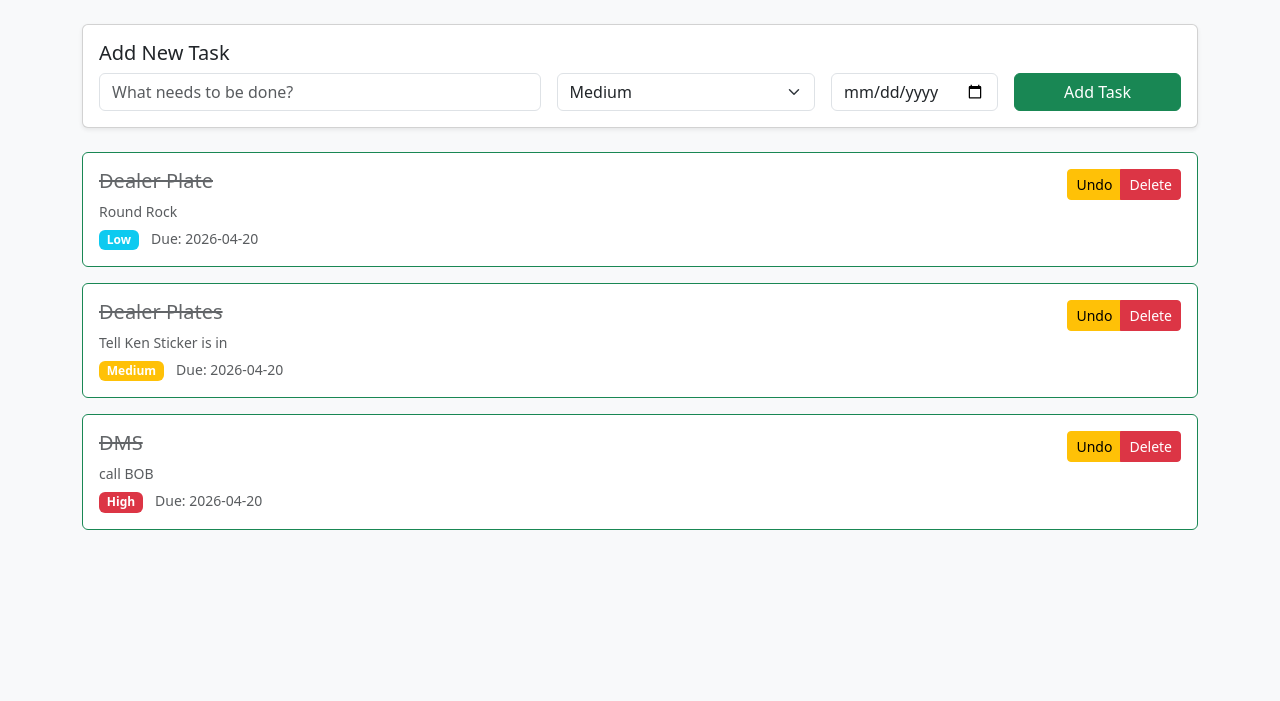
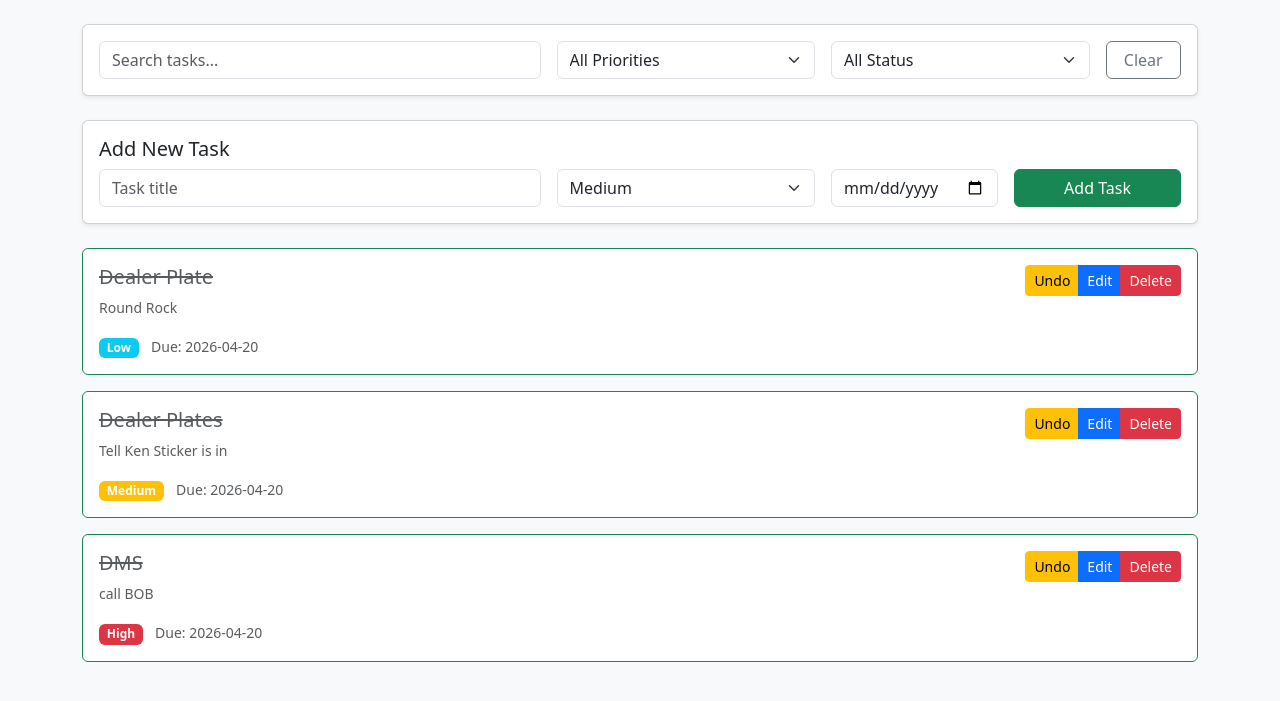
Before and after one commit to g6b9jwt278-alt/g6b9jwt278-task-manager, a Flask app: page / in a window 1280 px wide. Shown: the part 56-757 px from the top of the page. Run offline with Flask 3, Linux system fonts and the light colour scheme; data comes from the database, SQL or seed files in the repository.

Commit message:
Add full featured UI with search and edit

```diff
--- a/templates/index.html
+++ b/templates/index.html
@@ -8,8 +8,9 @@
     <style>
         body { background-color: #f8f9fa; }
         .task-card { transition: all 0.2s; }
-        .task-card:hover { transform: translateY(-2px); box-shadow: 0 4px 12px rgba(0,0,0,0.15); }
-        .completed { text-decoration: line-through; opacity: 0.7; }
+        .task-card:hover { transform: translateY(-3px); box-shadow: 0 8px 20px rgba(0,0,0,0.15); }
+        .completed { text-decoration: line-through; opacity: 0.75; }
+        .overdue { color: #dc3545; font-weight: bold; }
     </style>
 </head>
 <body>
@@ -21,13 +22,42 @@
 
     <div class="container">
 
+        <!-- Search & Filter -->
+        <div class="card mb-4 shadow-sm">
+            <div class="card-body">
+                <div class="row g-3">
+                    <div class="col-md-5">
+                        <input type="text" id="searchInput" class="form-control" placeholder="Search tasks..." onkeyup="loadTasks()">
+                    </div>
+                    <div class="col-md-3">
+                        <select id="priorityFilter" class="form-select" onchange="loadTasks()">
+                            <option value="All">All Priorities</option>
+                            <option value="High">High</option>
+                            <option value="Medium">Medium</option>
+                            <option value="Low">Low</option>
+                        </select>
+                    </div>
+                    <div class="col-md-3">
+                        <select id="statusFilter" class="form-select" onchange="loadTasks()">
+                            <option value="All">All Status</option>
+                            <option value="Pending">Pending</option>
+                            <option value="Completed">Completed</option>
+                        </select>
+                    </div>
+                    <div class="col-md-1">
+                        <button onclick="clearFilters()" class="btn btn-outline-secondary w-100">Clear</button>
+                    </div>
+                </div>
+            </div>
+        </div>
+
         <!-- Add New Task -->
         <div class="card mb-4 shadow-sm">
             <div class="card-body">
-                <h5 class="card-title">Add New Task</h5>
+                <h5>Add New Task</h5>
                 <div class="row g-3">
                     <div class="col-md-5">
-                        <input type="text" id="titleInput" class="form-control" placeholder="What needs to be done?">
+                        <input type="text" id="titleInput" class="form-control" placeholder="Task title">
                     </div>
                     <div class="col-md-3">
                         <select id="priorityInput" class="form-select">
@@ -55,13 +85,26 @@
         const API_URL = '/api/tasks';
 
         async function loadTasks() {
-            const res = await fetch(API_URL);
+            const search = document.getElementById('searchInput').value.trim();
+            const priority = document.getElementById('priorityFilter').value;
+            const status = document.getElementById('statusFilter').value;
+
+            let url = API_URL;
+            const params = new URLSearchParams();
+            if (search) params.append('search', search);
+            if (priority !== 'All') params.append('priority', priority);
+            if (status !== 'All') params.append('status', status);
+
+            if (params.toString()) url += '?' + params.toString();
+
+            const res = await fetch(url);
             const tasks = await res.json();
+
             const container = document.getElementById('taskList');
             container.innerHTML = '';
 
             if (tasks.length === 0) {
-                container.innerHTML = `<p class="text-muted text-center py-5">No tasks yet. Add one above!</p>`;
+                container.innerHTML = `<p class="text-center text-muted py-5">No tasks found.</p>`;
                 return;
             }
 
@@ -71,18 +114,19 @@
                 card.innerHTML = `
                     <div class="card-body">
                         <div class="d-flex justify-content-between align-items-start">
-                            <div>
+                            <div class="flex-grow-1">
                                 <h5 class="${task.completed ? 'completed' : ''}">${task.title}</h5>
-                                ${task.description ? `<p class="text-muted small mb-1">${task.description}</p>` : ''}
+                                ${task.description ? `<p class="text-muted small">${task.description}</p>` : ''}
                                 <div>
                                     <span class="badge bg-${task.priority === 'High' ? 'danger' : task.priority === 'Medium' ? 'warning' : 'info'}">${task.priority}</span>
-                                    ${task.due_date ? `<small class="ms-2 text-muted">Due: ${task.due_date}</small>` : ''}
+                                    ${task.due_date ? `<small class="ms-2 ${new Date(task.due_date) < new Date() && !task.completed ? 'overdue' : 'text-muted'}">Due: ${task.due_date}</small>` : ''}
                                 </div>
                             </div>
                             <div class="btn-group">
                                 <button onclick="toggleComplete(${task.id})" class="btn btn-sm ${task.completed ? 'btn-warning' : 'btn-success'}">
-                                    ${task.completed ? 'Undo' : 'Complete'}
+                                    ${task.completed ? 'Undo' : '✓ Complete'}
                                 </button>
+                                <button onclick="editTask(${task.id}, '${task.title.replace(/'/g, "\\'")}', '${(task.description || '').replace(/'/g, "\\'")}', '${task.due_date || ''}', '${task.priority}')" class="btn btn-sm btn-primary">Edit</button>
                                 <button onclick="deleteTask(${task.id})" class="btn btn-sm btn-danger">Delete</button>
                             </div>
                         </div>
@@ -94,15 +138,16 @@
 
         async function addTask() {
             const title = document.getElementById('titleInput').value.trim();
-            const priority = document.getElementById('priorityInput').value;
-            const due_date = document.getElementById('dueDateInput').value;
-
             if (!title) return alert("Please enter a task title");
 
             await fetch(API_URL, {
                 method: 'POST',
-                headers: { 'Content-Type': 'application/json' },
-                body: JSON.stringify({ title, priority, due_date })
+                headers: {'Content-Type': 'application/json'},
+                body: JSON.stringify({
+                    title: title,
+                    priority: document.getElementById('priorityInput').value,
+                    due_date: document.getElementById('dueDateInput').value
+                })
             });
 
             document.getElementById('titleInput').value = '';
@@ -112,7 +157,7 @@
         async function toggleComplete(id) {
             await fetch(`${API_URL}/${id}`, {
                 method: 'PUT',
-                headers: { 'Content-Type': 'application/json' },
+                headers: {'Content-Type': 'application/json'},
                 body: JSON.stringify({ completed: true })
             });
             loadTasks();
@@ -125,7 +170,33 @@
             }
         }
 
-        // Load tasks on page load
+        function editTask(id, title, description, due_date, priority) {
+            const newTitle = prompt("Edit Title:", title);
+            if (newTitle === null) return;
+
+            const newDesc = prompt("Edit Description:", description || "");
+            const newDue = prompt("Edit Due Date (YYYY-MM-DD):", due_date || "");
+            const newPriority = prompt("Edit Priority (High/Medium/Low):", priority);
+
+            fetch(`${API_URL}/${id}`, {
+                method: 'PUT',
+                headers: {'Content-Type': 'application/json'},
+                body: JSON.stringify({
+                    title: newTitle,
+                    description: newDesc,
+                    due_date: newDue,
+                    priority: newPriority
+                })
+            }).then(() => loadTasks());
+        }
+
+        function clearFilters() {
+            document.getElementById('searchInput').value = '';
+            document.getElementById('priorityFilter').value = 'All';
+            document.getElementById('statusFilter').value = 'All';
+            loadTasks();
+        }
+
         window.onload = loadTasks;
     </script>
 </body>
```
